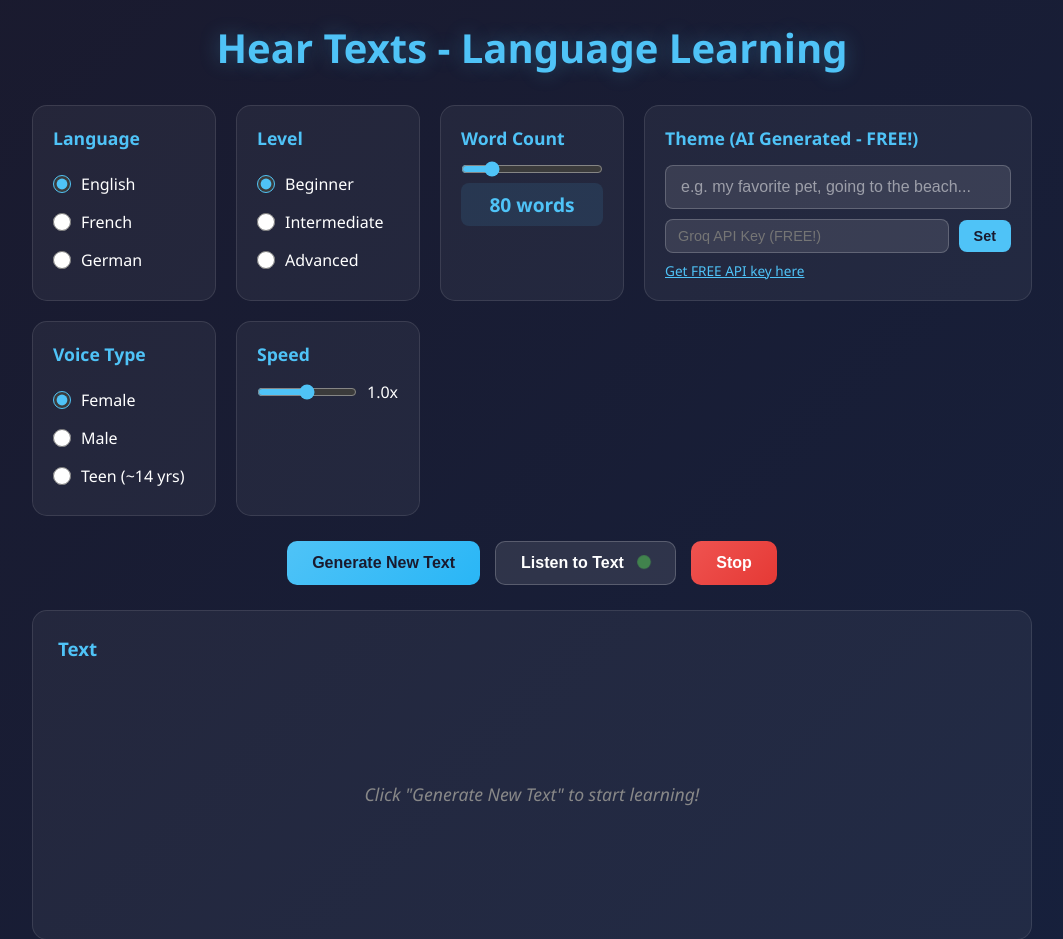
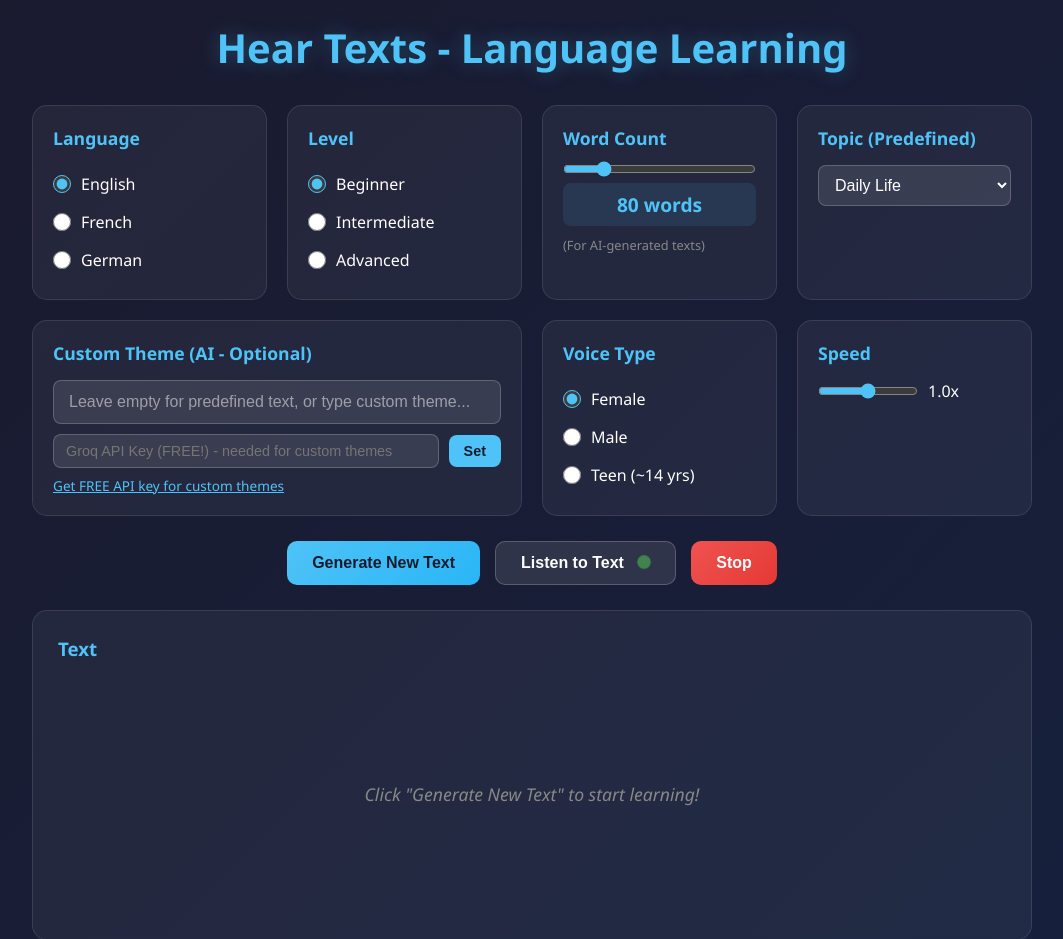
Before and after one commit to sketol1308-cpu/hear-texts-language-learning, a Flask app: page / in a window 1280 px wide. Shown: the top 939 px of the page, without its empty margins (108-1171 px from the left). Run offline with Flask 3, Linux system fonts and the light colour scheme.

Commit message:
Add deployment config and improve text generation
- Add render.yaml for easy Render.com deployment
- Add gunicorn for production server
- Add predefined topic selector (no API key needed)
- Make custom theme optional
- Word count slider now works with AI texts

Co-Authored-By: Claude Opus 4.5 <noreply@anthropic.com>

```diff
--- a/requirements.txt
+++ b/requirements.txt
@@ -1,3 +1,4 @@
 flask
 edge-tts
 requests
+gunicorn
--- a/templates/index.html
+++ b/templates/index.html
@@ -485,20 +485,37 @@
                 <div class="word-count-selector">
                     <input type="range" id="wordCountSlider" min="30" max="300" value="80" step="10">
                     <span id="wordCountDisplay" class="word-count-display">80 words</span>
+                    <small style="color: #888; font-size: 0.8rem;">(For AI-generated texts)</small>
                 </div>
             </div>
 
+            <div class="setting-group">
+                <h3>Topic (Predefined)</h3>
+                <select id="topicSelect" class="topic-select">
+                    <option value="daily_life">Daily Life</option>
+                    <option value="travel">Travel</option>
+                    <option value="nature">Nature</option>
+                    <option value="technology">Technology</option>
+                    <option value="family">Family</option>
+                    <option value="school">School</option>
+                    <option value="hobbies">Hobbies</option>
+                    <option value="food">Food</option>
+                    <option value="shopping">Shopping</option>
+                    <option value="sports">Sports</option>
+                </select>
+            </div>
+
             <div class="setting-group theme-group">
-                <h3>Theme (AI Generated - FREE!)</h3>
+                <h3>Custom Theme (AI - Optional)</h3>
                 <input type="text" id="themeInput" class="theme-input"
-                       placeholder="e.g. my favorite pet, going to the beach...">
+                       placeholder="Leave empty for predefined text, or type custom theme...">
                 <div class="api-key-section">
                     <input type="password" id="apiKeyInput" class="api-key-input"
-                           placeholder="Groq API Key (FREE!)">
+                           placeholder="Groq API Key (FREE!) - needed for custom themes">
                     <button class="btn-small" onclick="setApiKey()">Set</button>
                 </div>
                 <div id="apiStatus" class="api-status">
-                    <a href="https://console.groq.com/keys" target="_blank" style="color: #4fc3f7;">Get FREE API key here</a>
+                    <a href="https://console.groq.com/keys" target="_blank" style="color: #4fc3f7;">Get FREE API key for custom themes</a>
                 </div>
             </div>
 
@@ -608,20 +625,20 @@
         async function generateText() {
             const language = getSelectedValue('language');
             const level = getSelectedValue('level');
-            const theme = document.getElementById('themeInput').value.trim();
+            const customTheme = document.getElementById('themeInput').value.trim();
+            const predefinedTopic = document.getElementById('topicSelect').value;
             const wordCount = document.getElementById('wordCountSlider').value;
 
             currentLanguage = language;
 
-            if (!theme) {
-                alert('Please enter a theme for the text!');
-                return;
-            }
+            // Determine if using AI or predefined
+            const useAI = customTheme.length > 0;
+            const topic = useAI ? customTheme : predefinedTopic;
 
             // Show loading state
             const generateBtn = document.querySelector('.btn-primary');
             const originalText = generateBtn.textContent;
-            generateBtn.textContent = 'Generating with AI...';
+            generateBtn.textContent = useAI ? 'Generating with AI...' : 'Loading...';
             generateBtn.classList.add('loading');
 
             try {
@@ -633,9 +650,9 @@
                     body: JSON.stringify({
                         language: language,
                         level: level,
-                        topic: theme,
+                        topic: topic,
                         word_count: parseInt(wordCount),
-                        use_ai: true
+                        use_ai: useAI
                     })
                 });
 
```
Also changed, not shown: render.yaml (added, +9 -0 lines).
